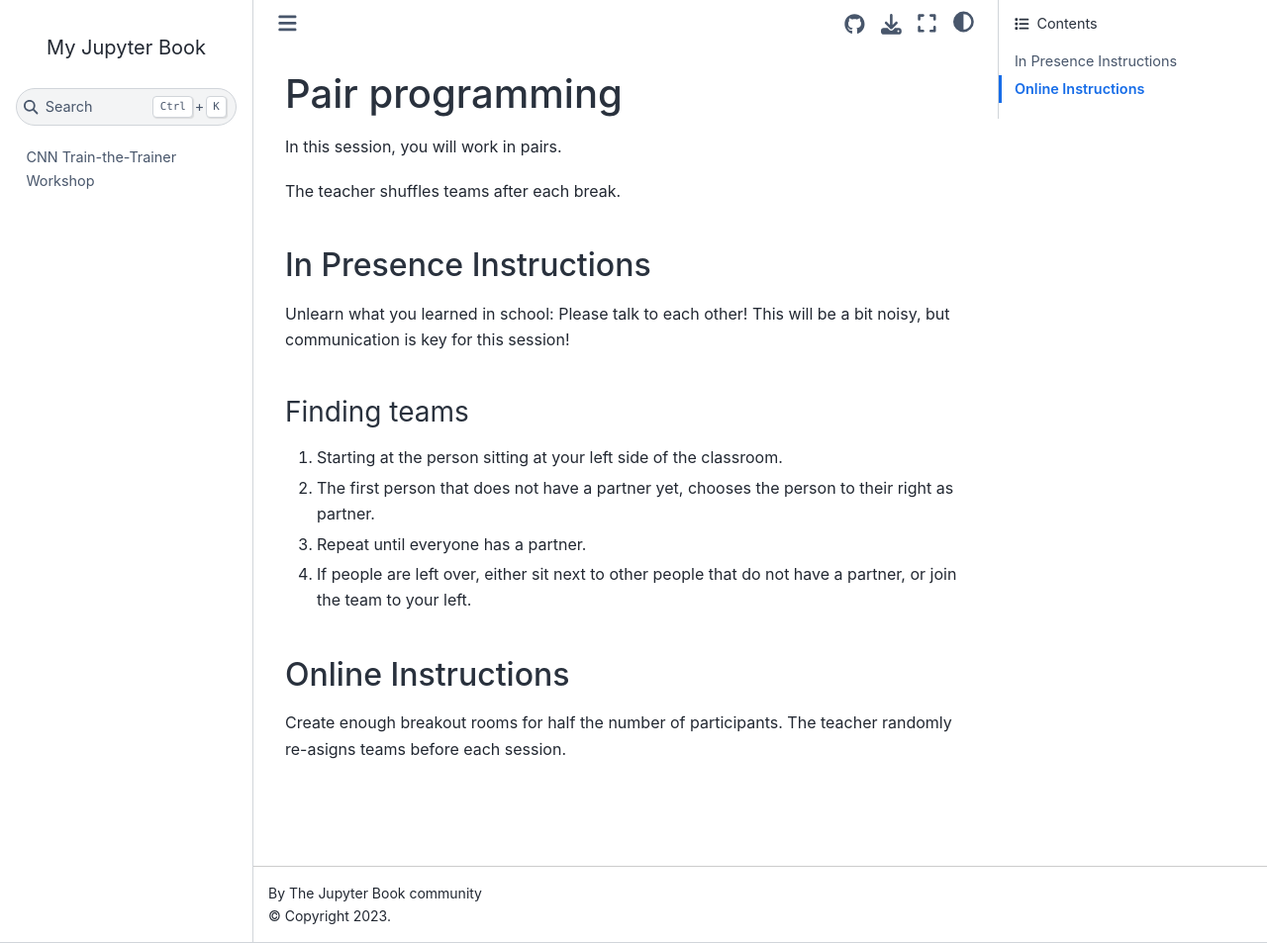
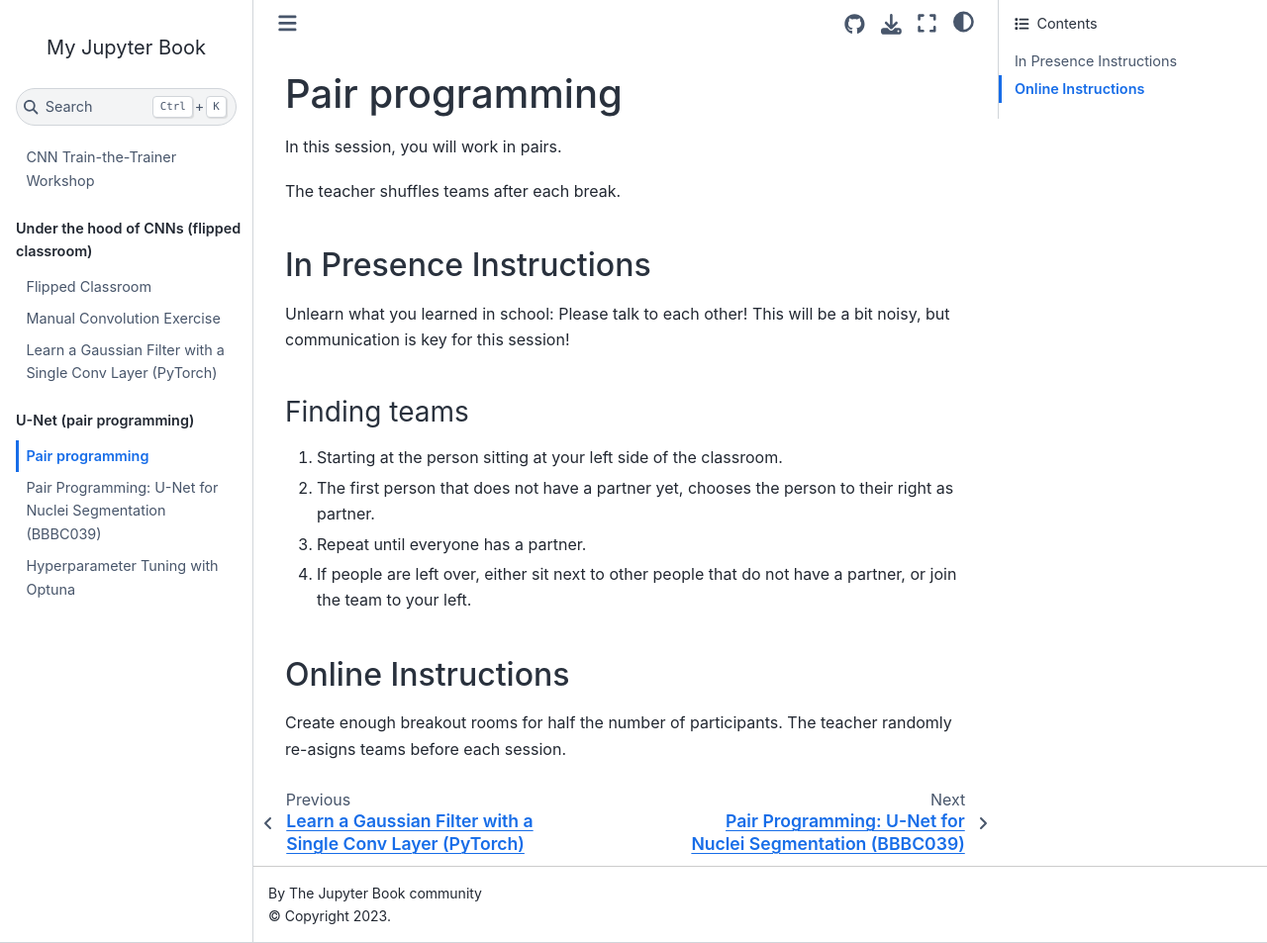
Before and after one commit to thawn/ttt-workshop-cnn, a Jupyter Book: the page built from book/pair_programming/README.md, in a window 1280 px wide and 953 px high. Shown: the whole window at 99% size. Built offline with Jupyter Book 1.0.4 settings and Sphinx 7.4.7 and the Sphinx Book theme 1.1.4, drawn with Linux system fonts in a browser that asks for light colours; pages that are not in the unit, such as notebooks, are missing from menus.

Commit message:
adapt TOC to new structure

```diff
--- a/book/_toc.yml
+++ b/book/_toc.yml
@@ -1,14 +1,14 @@
 format: jb-book
 root: intro
 parts:
-  - caption: Under the hood of CNNs
+  - caption: Under the hood of CNNs (flipped classroom)
     chapters:
-      - file: slides/flipped_classroom
-      - file: exercises/manual_convolution
-      - file: exercises/conv_gaussian_filter
-  - caption: U-Net
+      - file: flipped_classroom/README
+      - file: flipped_classroom/CNN_under_the_hood
+      - file: flipped_classroom/ex_manual_convolution
+      - file: flipped_classroom/ex_conv_gaussian_filter
+  - caption: U-Net (pair programming)
     chapters:
-      - file: self_teach/unet_concepts
-      - file: exercises/unet_bbbc039_pair_programming
-      - file: self_teach/hyperparameters
-      - file: exercises/optuna_tuning
+      - file: pair_programming/README
+      - file: pair_programming/unet_bbbc039_pair_programming
+      - file: pair_programming/optuna_tuning
```
